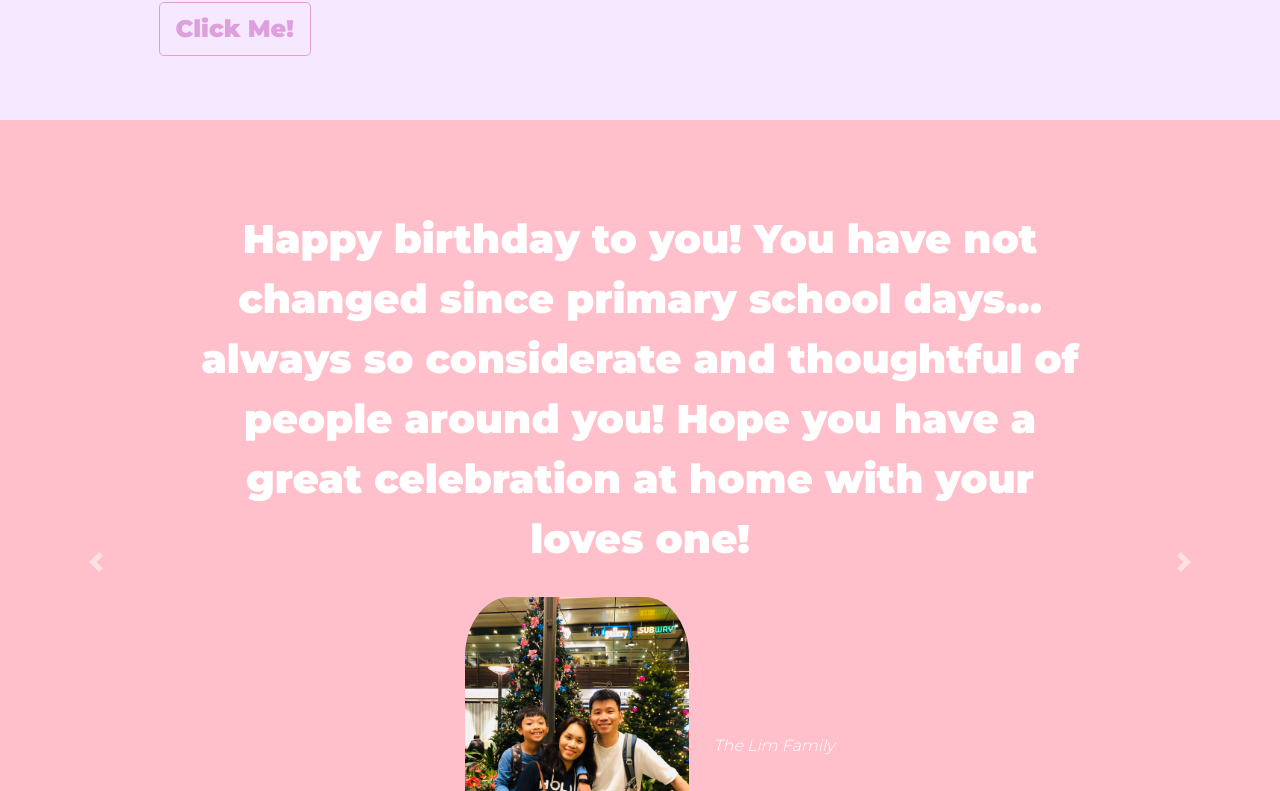
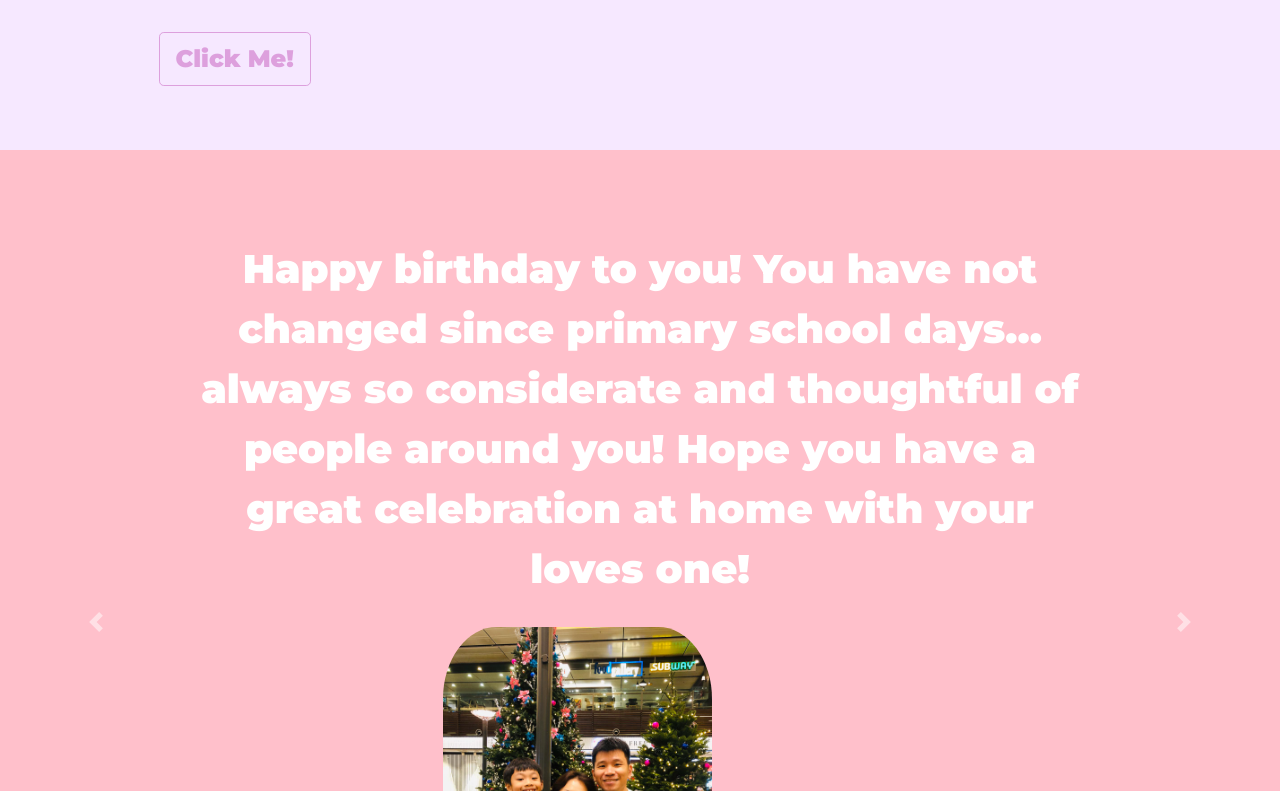
Before and after one commit to enghanwenalvin/happy-birthday-xiujing, a plain HTML site: page index.html in a window 1280 px wide. Shown: the part 656-1447 px from the top of the page. Drawn offline with nearby package versions, Linux system fonts and the light colour scheme.

Commit message:
Add files via upload

```diff
--- a/css/styles.css
+++ b/css/styles.css
@@ -79,7 +79,7 @@ p {
 .img-testimonial {
   border-radius: 20%;
   margin: 20px;
-  width: 25%;
+  width: 30%;
 }
 
 .music-box {
--- a/index.html
+++ b/index.html
@@ -37,6 +37,9 @@
             <li class="nav-item">
               <a class="nav-link" href="#wishes">Birthday Wishes</a>
             </li>
+            <li class="nav-item">
+              <a class="nav-link" href="#songs">Songs</a>
+            </li>
           </ul>
         </div>
       </nav>
@@ -48,14 +51,16 @@
           <h1 class="header-splash-page">Not your usual birthday this year but make it a great one nonetheless.</h1>
           <h1 class="happy-birthday">Happy Birthday!!</h1>
         </div>
+
         <div class="col-lg-6">
           <img class="title-image" src="images/xj-profile.JPG" alt="img-profile">
         </div>
-        <div class="set">
+
+        <div class="row splash-page">
+          <div class="col-lg-12">
             <button class="music-box btn btn-lg btn-outline-dark">Click Me!</button>
           </div>
         </div>
-
     </div>
   </section>
 
@@ -97,7 +102,7 @@
 
   <!-- Music ------------------------------------------------------------------------------------------------->
   <div class="container-fluid">
-    <h1 class="happy-birthday">Your Favorite Singer.Enjoy!</h1>
+    <h1 class="happy-birthday">Your Favorite Singer. Enjoy!</h1>
     <iframe src="https://open.spotify.com/embed/track/0F02KChKwbcQ3tk4q1YxLH" width="300" height="380" frameborder="0" allowtransparency="true" allow="encrypted-media"></iframe>
     <iframe src="https://open.spotify.com/embed/track/1ivCIgrYZyE0BvItL4Z8lk" width="300" height="380" frameborder="0" allowtransparency="true" allow="encrypted-media"></iframe>
     <iframe src="https://open.spotify.com/embed/track/3kwqNLXvsjSrIXbVsRBj8q" width="300" height="380" frameborder="0" allowtransparency="true" allow="encrypted-media"></iframe>
@@ -105,6 +110,7 @@
     <iframe src="https://open.spotify.com/embed/track/0UY2GoaZvTI29l64yp8yAK" width="300" height="380" frameborder="0" allowtransparency="true" allow="encrypted-media"></iframe>
     <iframe src="https://open.spotify.com/embed/track/4RbjlqzGc5piUTTr32XMlv" width="300" height="380" frameborder="0" allowtransparency="true" allow="encrypted-media"></iframe>
 
+    <section id="songs">
       <div class="row">
         <div class="col-lg-6">
           <h1 class="header-splash-page"><br>And of course not forgetting the unforgettable classic...<br><br>Have a great one girl!</h1>
@@ -112,8 +118,9 @@
         <div class="col-lg-6">
           <iframe src="https://open.spotify.com/embed/track/2NcRDgfnaNruYRxVtT7b9I" width="300" height="380" frameborder="0" allowtransparency="true" allow="encrypted-media"></iframe>
         </div>
+      </div>
+    </section>
 
-    </div>
     <!-- Footer ------------------------------------------------------------------------------------------------->
 
     <footer id="footer">
```
Lines whose indentation alone changed are shown as unchanged.
